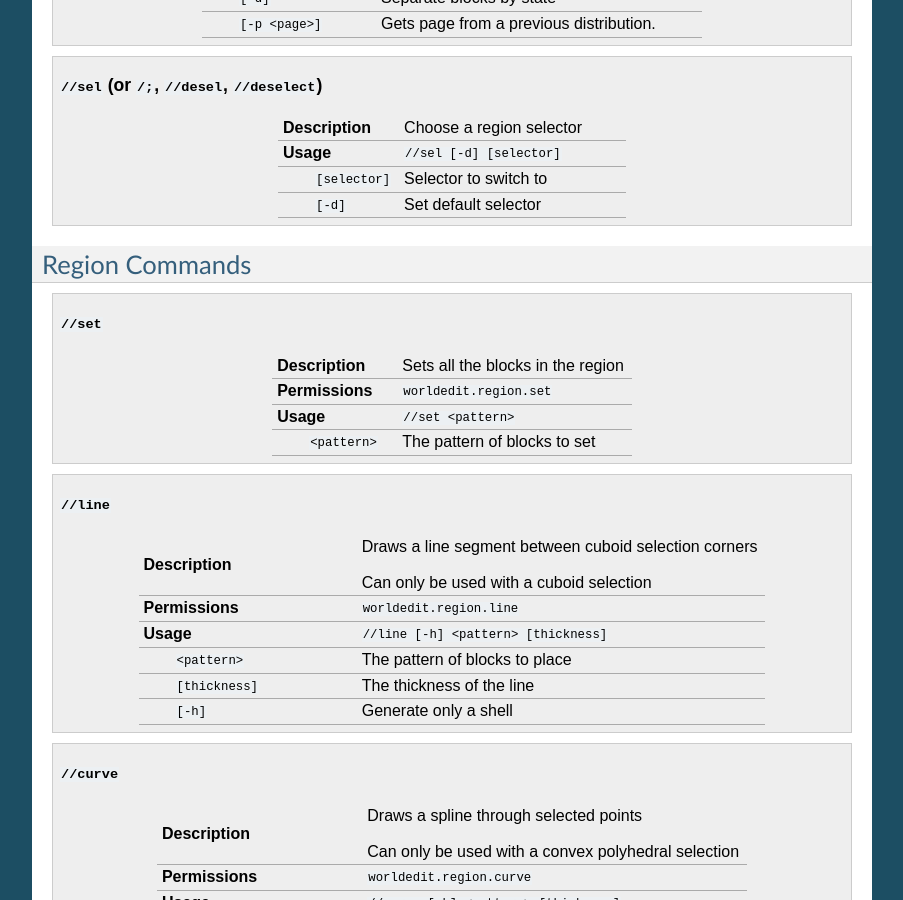
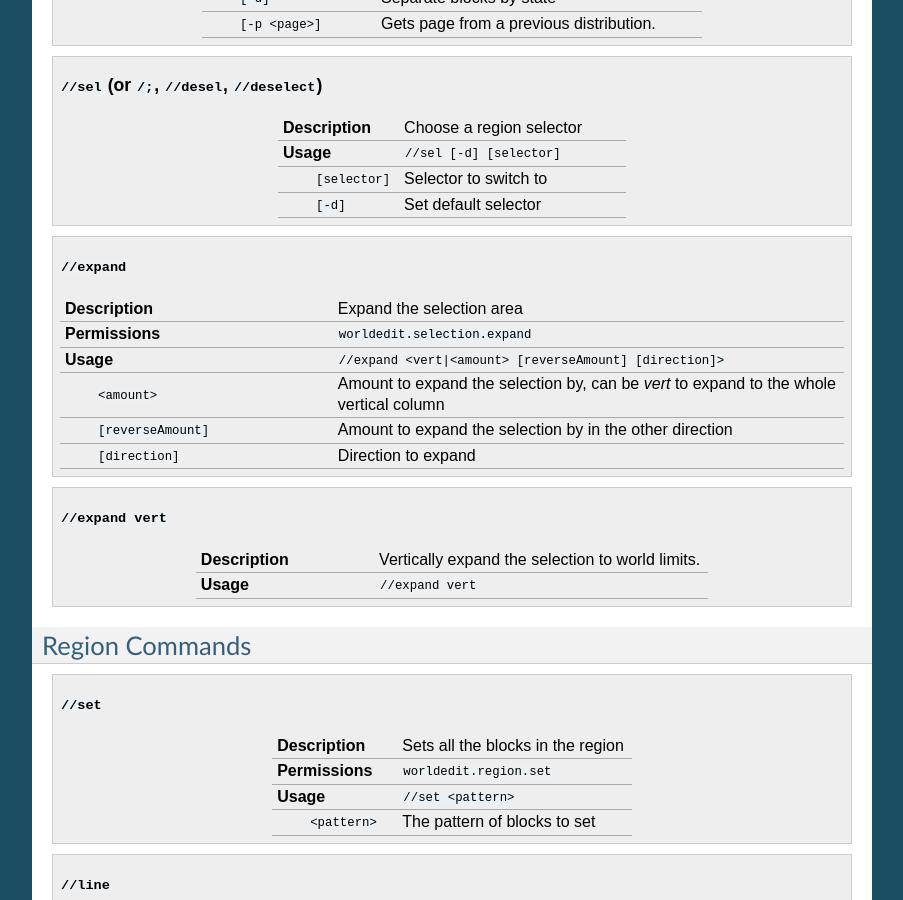
Before and after one commit to EngineHub/WorldEditDocs, a Sphinx documentation site: the page built from source/commands.rst, in a window 1280 px wide and 900 px high, scrolled down 8006 px. Shown: the whole window, without its empty margins (198-1101 px from the left). Built offline with Sphinx 7.4.7, drawn with Linux system fonts in a browser that asks for light colours.

Commit message:
Add //expand to command list again

```diff
--- a/source/commands.rst
+++ b/source/commands.rst
@@ -640,6 +640,36 @@ Selection Commands
         **Usage**,"``//sel [-d] [selector]``"
           ``[selector]``,"Selector to switch to"
           ``[-d]``,"Set default selector"
+
+.. raw:: html
+
+    <span id="command-//expand"></span>
+
+.. topic:: ``//expand``
+    :class: command-topic
+
+    .. csv-table::
+        :widths: 8, 15
+
+        **Description**,"Expand the selection area"
+        **Permissions**,"``worldedit.selection.expand``"
+        **Usage**,"``//expand <vert|<amount> [reverseAmount] [direction]>``"
+          ``<amount>``,"Amount to expand the selection by, can be `vert` to expand to the whole vertical column"
+          ``[reverseAmount]``,"Amount to expand the selection by in the other direction"
+          ``[direction]``,"Direction to expand"
+
+.. raw:: html
+
+    <span id="command-//expand-vert"></span>
+
+.. topic:: ``//expand vert``
+    :class: command-topic
+
+    .. csv-table::
+        :widths: 8, 15
+
+        **Description**,"Vertically expand the selection to world limits."
+        **Usage**,"``//expand vert``"
 
 
 Region Commands
--- a/source/permissions.rst
+++ b/source/permissions.rst
@@ -56,6 +56,8 @@ See the :doc:`commands` page for an explanation of some of these commands.
     ``//count``,"``worldedit.analysis.count``"
     ``//distr``,"``worldedit.analysis.distr``"
     ``//sel``,""
+    ``//expand``,"``worldedit.selection.expand``"
+    ``//expand vert``,""
     ``//set``,"``worldedit.region.set``"
     ``//line``,"``worldedit.region.line``"
     ``//curve``,"``worldedit.region.curve``"
```
